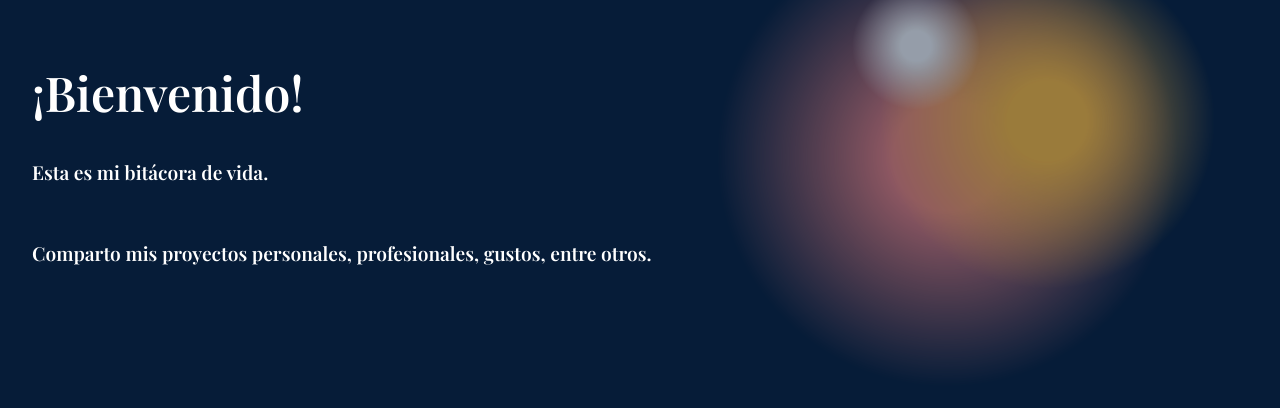
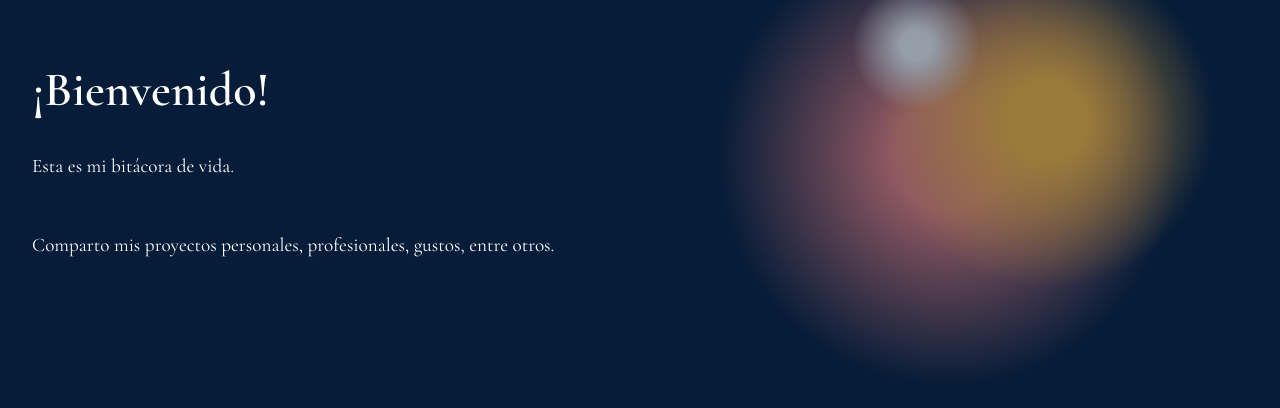
Before and after one commit to Sophita-7275/laurasophiasalazar.com, a plain HTML site: page index.html in a window 1280 px wide. Shown: the part 164-572 px from the top of the page. Drawn offline with nearby package versions, Linux system fonts and the light colour scheme.

Commit message:
Update style.css

```diff
--- a/style.css
+++ b/style.css
@@ -5,7 +5,7 @@
 
 body {
   margin: 0;
-  font-family: 'Playfair Display', serif;
+  font-family: 'Cormorant Garamond', serif;
   background-color: var(--azul);
   color: var(--blanco);
   display: flex;
@@ -89,7 +89,9 @@ p {
   pointer-events: none;
 }
 
-
+h1, h2, h3 {
+  font-weight: 600;
+}
 
 
 @media (max-width: 768px) {
```
